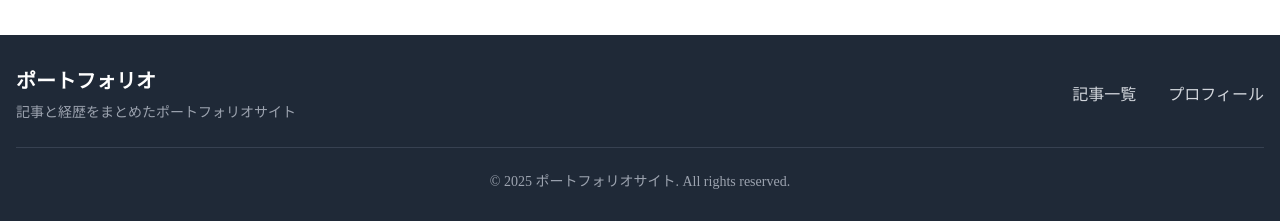
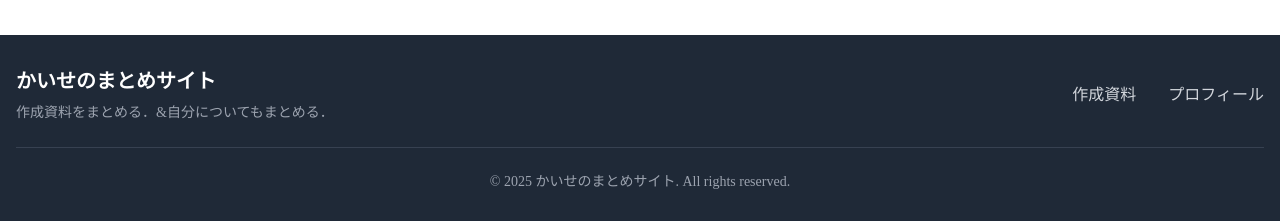
Before and after one commit to Takahashi-Kaisei/mypage, a Next.js app: page / in a window 1280 px wide. Shown: the part 1081-1302 px from the top of the page. Built offline with nearby package versions, Linux system fonts and the light colour scheme.

Commit message:
フッターのテキストを更新：ポートフォリオから「かいせのまとめサイト」へ変更

```diff
--- a/src/components/layout/Footer.tsx
+++ b/src/components/layout/Footer.tsx
@@ -9,16 +9,16 @@ const Footer = () => {
         <div className="flex flex-col md:flex-row justify-between items-center">
           <div className="mb-4 md:mb-0">
             <Link href="/" className="text-xl font-bold text-white">
-              ポートフォリオ
+              かいせのまとめサイト
             </Link>
             <p className="mt-2 text-gray-400 text-sm">
-              記事と経歴をまとめたポートフォリオサイト
+              作成資料をまとめる．&自分についてもまとめる．
             </p>
           </div>
 
           <div className="flex flex-col md:flex-row md:space-x-8">
             <Link href="/" className="text-gray-300 hover:text-white mb-2 md:mb-0">
-              記事一覧
+              作成資料
             </Link>
             <Link href="/profile" className="text-gray-300 hover:text-white">
               プロフィール
@@ -27,7 +27,7 @@ const Footer = () => {
         </div>
 
         <div className="border-t border-gray-700 mt-6 pt-6 text-center text-gray-400 text-sm">
-          <p>© {currentYear} ポートフォリオサイト. All rights reserved.</p>
+          <p>© {currentYear} かいせのまとめサイト. All rights reserved.</p>
         </div>
       </div>
     </footer>
```
